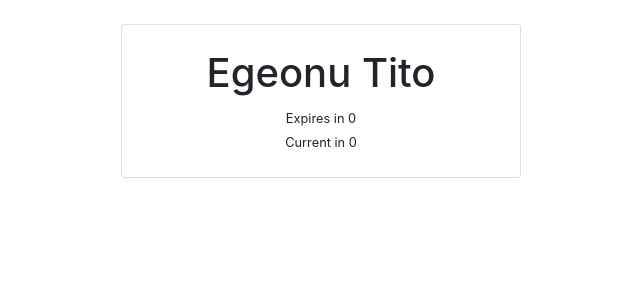
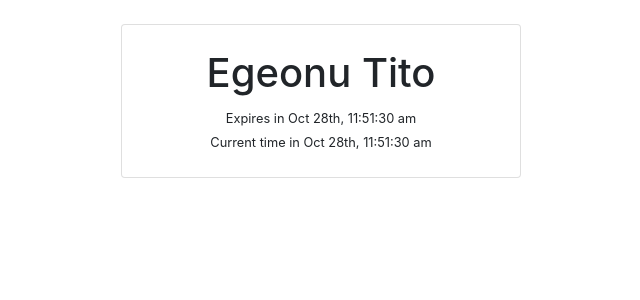
Before and after one commit to tege3000/nameTag, a React (Create React App) app: page / in a window 1280 px wide. Shown: the top 300 px of the page, without its empty margins (319-959 px from the left). Built offline with nearby package versions, Linux system fonts and the light colour scheme.

Commit message:
ADD - Using moment library to get current time

```diff
--- a/package.json
+++ b/package.json
@@ -6,6 +6,7 @@
     "@testing-library/jest-dom": "^5.11.5",
     "@testing-library/react": "^11.1.0",
     "@testing-library/user-event": "^12.1.10",
+    "moment": "^2.29.1",
     "react": "^17.0.1",
     "react-dom": "^17.0.1",
     "react-scripts": "4.0.0",
--- a/src/App.js
+++ b/src/App.js
@@ -3,7 +3,7 @@ import React from 'react';
 import NameTag from './NameTag';
 const App =  () => (
     <div class="container p-4">
-        <NameTag name="Egeonu Tito" />
+        <NameTag name="Egeonu Tito" duration={2}/>
     </div>
 )
 
--- a/src/NameTag.js
+++ b/src/NameTag.js
@@ -1,12 +1,14 @@
 import React from 'react';
+import moment from 'moment';
+
 
 class NameTag extends React.Component {
 
     constructor(props) {
         super(props);
         this.state = {
-            expiresAt: 0,
-            currentTime: 0,
+            expiresAt: moment().add(props.duration, "minutes"),
+            currentTime: moment(),
             timeLeft: 0
         }
     }
@@ -16,9 +18,8 @@ class NameTag extends React.Component {
             <div className="card mx-auto p-4" style={{width: '400px'}}>
                 <div className="text-center">
                     <h1>{this.props.name}</h1>
-                    <small>Expires in {this.state.expiresAt}</small> <br/>
-                    <small>Current in {this.state.currentTime}</small> <br/>
-
+                    <small>Expires in {this.state.expiresAt.format('MMM Do, h:mm:ss a')}</small> <br/>
+                    <small>Current time in {this.state.expiresAt.format('MMM Do, h:mm:ss a')}</small> <br/>
                 </div>
             </div>
         )
```
Also changed, not shown: 1 other file (tests, documents, lock files or other folders).
